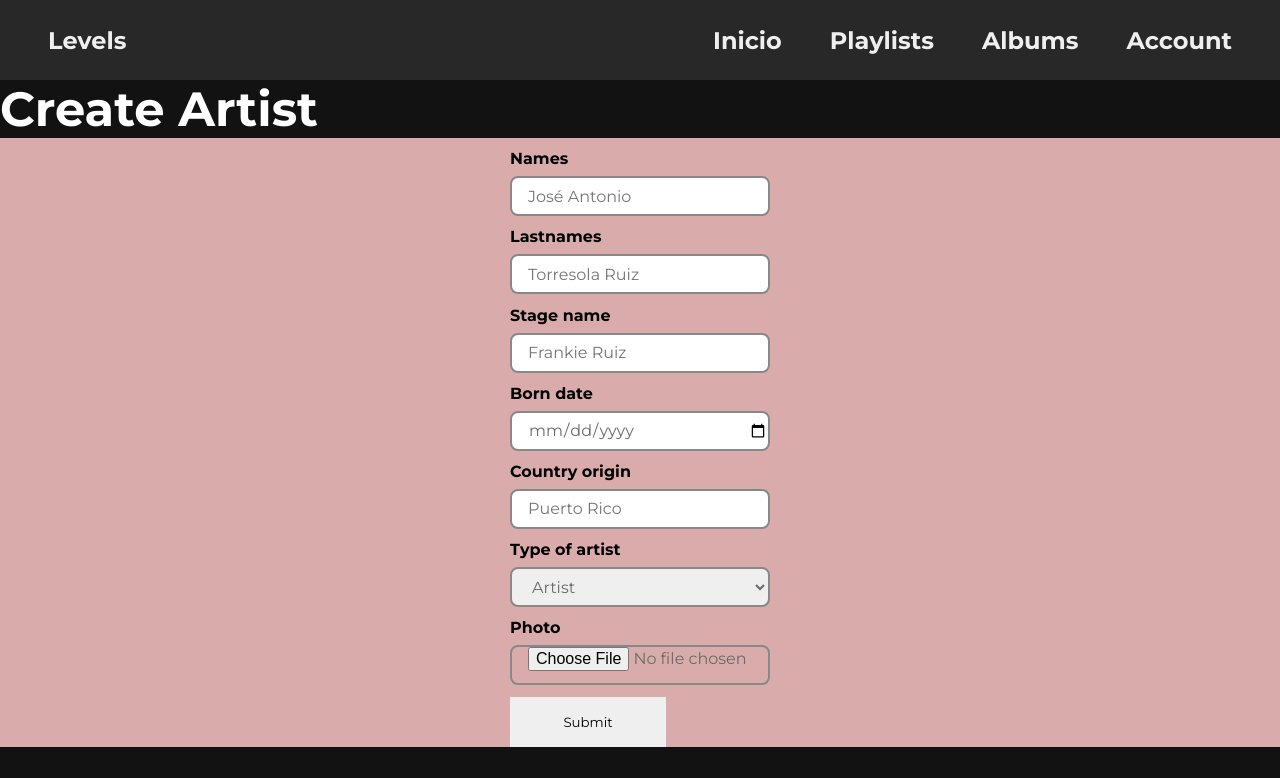
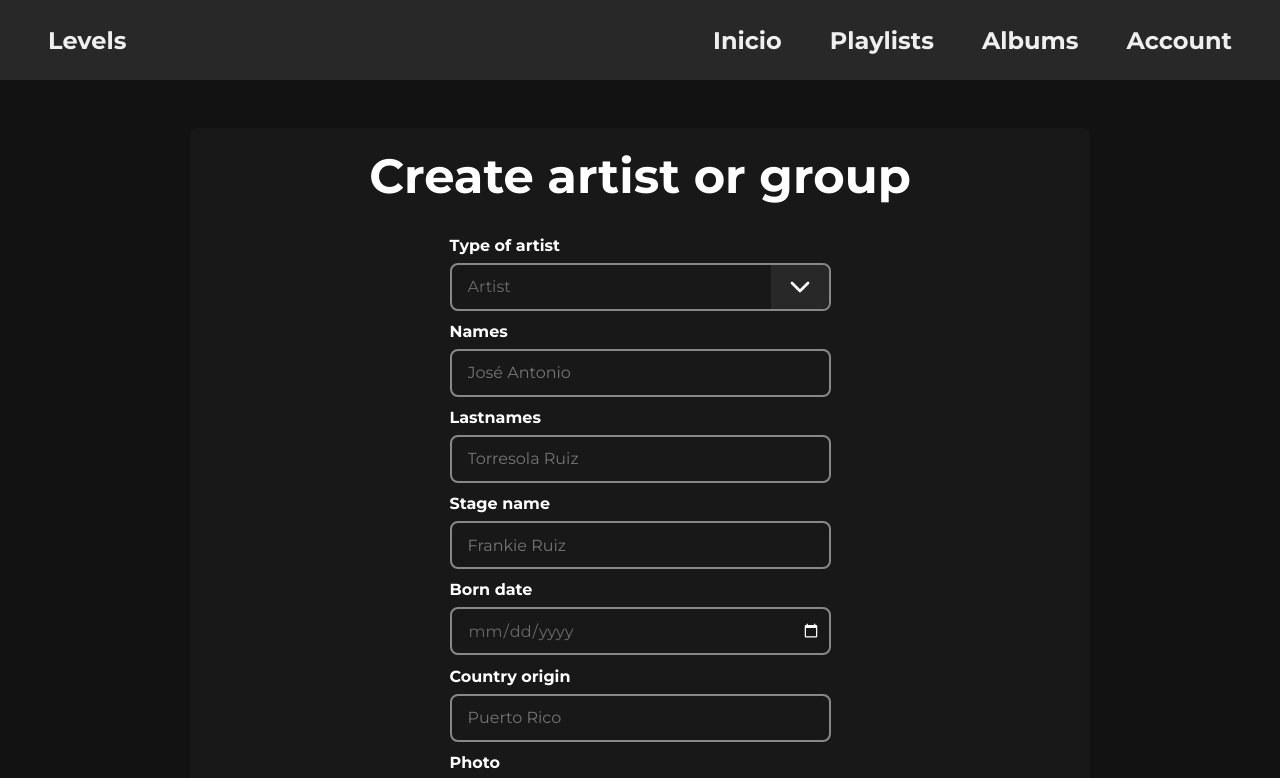
Before and after one commit to Hector-f-Romero/Levels, a React (Create React App) app in the folder client/: page /create/artist in a window 1280 px wide. Shown: the top 778 px of the page. Built offline with nearby package versions, Linux system fonts and the light colour scheme.

Commit message:
Formulario de creación de artista/grupo con estilos terminado.

```diff
--- /dev/null
+++ b/client/src/api/artist.api.js
@@ -0,0 +1,14 @@
+import axios from "axios";
+
+const instance = axios.create({ baseURL: "http://localhost:4000/api/artists" });
+
+const createArtistRequest = async (data) => {
+	try {
+		const res = await instance.post("/", data);
+		return res.data;
+	} catch (e) {
+		return e.response;
+	}
+};
+
+export { createArtistRequest };
--- a/client/src/components/FormInput.jsx
+++ b/client/src/components/FormInput.jsx
@@ -1,7 +1,28 @@
 import React from "react";
 
-const FormInput = ({ register, errors, settings }) => {
-	const { type, name, placeholder, label, validationProps } = settings;
+import { FiChevronDown } from "react-icons/fi";
+
+const FormInput = ({ register, errors, settings, watchFields, watch, resetField }) => {
+	const { type, name, placeholder, label, dynamic, validationProps } = settings;
+
+	let watchValues = watch(watchFields);
+
+	// Hidden inputs excluisive of artist or group
+	if (dynamic) {
+		let showField = dynamic ? watchValues[0] === dynamic["value"] : true;
+		if (!showField) return;
+	}
+
+	// Don't reset select input.
+	const resetFields = () => {
+		resetField("namesArtist");
+		resetField("lastNamesArtist");
+		resetField("stageName");
+		resetField("bornDate");
+		resetField("formedYear");
+		resetField("countryOrigin");
+		resetField("artistPhoto");
+	};
 
 	if (type === "select") {
 		const { options } = settings;
@@ -10,15 +31,25 @@ const FormInput = ({ register, errors, settings }) => {
 				<label htmlFor={name} className="label-input">
 					{label}
 				</label>
-				<select {...register(name)} className="form-input">
+				<select
+					{...register(name, {
+						onChange: (e) => {
+							resetFields();
+						},
+					})}
+					className="form-input select-input">
 					{options.map((option) => (
-						<option value={option.value}>{option.text}</option>
+						<option key={option.id} value={option.value}>
+							{option.text}
+						</option>
 					))}
 				</select>
+				<div className="icon-select-container">
+					<FiChevronDown />
+				</div>
 			</div>
 		);
 	}
-
 	return (
 		<div className="input-container">
 			<label htmlFor={name} className="label-input">
--- a/client/src/css/form.css
+++ b/client/src/css/form.css
@@ -5,35 +5,51 @@
 }
 
 .form-container {
+	width: 80%;
+	max-width: 900px;
+	margin: 3em auto;
+	border-radius: 6px;
 	display: flex;
 	justify-content: center;
 	align-items: center;
 	flex-direction: column;
-	background-color: rgb(218, 171, 171);
+	/* background-color: #453e6a; */
+	background-color: #181818;
+}
+
+.form-container h1 {
+	margin: 0.4em 0;
 }
 
 .input-container {
 	display: flex;
 	flex-direction: column;
 	margin: 0.7em 0;
+	position: relative;
 }
 
 .label-input {
-	color: #000;
+	color: #fff;
 	font-weight: 700;
 	font-size: 1rem;
 	margin-bottom: 0.5em;
 }
 
 .form-input {
-	width: 260px;
-	height: 40px;
+	width: 100%;
+	/* width: 260px; */
+	height: 3em;
 	padding-left: 16px;
 	font-size: 1rem;
 	border: 2px solid #888888;
 	outline: none;
 	color: #6a6a6a;
 	border-radius: 8px;
+	background-color: inherit;
+}
+
+.form-input:focus {
+	border-color: #8f44fd;
 }
 
 .input-error {
@@ -51,9 +67,54 @@ input:invalid[focused="true"] ~ span {
 	display: block;
 }
 
+.select-input {
+	appearance: none;
+}
+
+.select-input select:focus {
+	background-color: rgb(217, 36, 36);
+}
+
+.icon-select-container {
+	width: 15%;
+	height: 1.38em;
+	font-size: 2rem;
+	background-color: #282828;
+	border-radius: 0 7px 7px 0;
+	top: 39%;
+	right: 0.5%;
+	position: absolute;
+	display: flex;
+	justify-content: center;
+	align-items: center;
+	pointer-events: none;
+}
+
+::-webkit-calendar-picker-indicator {
+	margin-right: 0.5em;
+	filter: invert(1);
+}
+
 .btn-submit {
-	width: 60%;
-	height: 50px;
 	border: none;
+	background-color: #282828;
+	border-radius: 5px;
+	color: #b3b3b3;
+	font-size: 1.5rem;
+	font-weight: 700;
+	width: 8em;
+	margin: 1em 0;
+	padding: 0.5em;
 	cursor: pointer;
+	transition: 0.5s ease-in-out;
 }
+
+.btn-submit:hover {
+	color: #fff;
+}
+
+.center-container {
+	display: flex;
+	align-items: center;
+	justify-content: center;
+}
--- a/client/src/pages/admin/CreateArtist.jsx
+++ b/client/src/pages/admin/CreateArtist.jsx
@@ -1,22 +1,37 @@
 import React from "react";
 import { useForm } from "react-hook-form";
+import { createArtistRequest } from "../../api/artist.api";
 import FormInput from "../../components/FormInput";
 
 const CreateArtist = () => {
 	const {
 		register,
 		handleSubmit,
+		watch,
+		reset,
+		resetField,
 		formState: { errors },
-	} = useForm();
+	} = useForm({ defaultValues: { typeArtist: "Artist" } });
 
 	const inputs = [
 		{
 			id: 1,
+			name: "typeArtist",
+			label: "Type of artist",
+			type: "select",
+			options: [
+				{ id: 1, value: "Artist", text: "Artist" },
+				{ id: 2, value: "Group", text: "Group" },
+			],
+		},
+		{
+			id: 2,
 			name: "namesArtist",
 			label: "Names",
 			type: "text",
 			placeholder: "José Antonio",
 			validationProps: {
+				required: "Names cannot be empty.",
 				maxLength: {
 					value: 25,
 					message: "Names should be at least 2 at most 25 chars long.",
@@ -26,14 +41,19 @@ const CreateArtist = () => {
 					message: "Names should be at least 2 at most 25 chars long.",
 				},
 			},
+			dynamic: {
+				field: "typeArtist",
+				value: "Artist",
+			},
 		},
 		{
-			id: 2,
+			id: 3,
 			name: "lastNamesArtist",
 			label: "Lastnames",
 			type: "text",
 			placeholder: "Torresola Ruiz",
 			validationProps: {
+				required: "Lastnames cannot be empty.",
 				maxLength: {
 					value: 25,
 					message: "Lastnames should be at least 2 at most 25 chars long.",
@@ -43,9 +63,13 @@ const CreateArtist = () => {
 					message: "Lastnames should be at least 2 at most 25 chars long.",
 				},
 			},
+			dynamic: {
+				field: "typeArtist",
+				value: "Artist",
+			},
 		},
 		{
-			id: 3,
+			id: 4,
 			name: "stageName",
 			label: "Stage name",
 			placeholder: "Frankie Ruiz",
@@ -63,14 +87,40 @@ const CreateArtist = () => {
 			},
 		},
 		{
-			id: 4,
+			id: 5,
 			name: "bornDate",
 			label: "Born date",
 			type: "date",
 			validationProps: { required: "Born date cannot be empty." },
+			dynamic: {
+				field: "typeArtist",
+				value: "Artist",
+			},
 		},
 		{
-			id: 5,
+			id: 6,
+			name: "formedYear",
+			label: "Formed year",
+			placeholder: "2004",
+			type: "text",
+			validationProps: {
+				required: "Formed year cannot be empty.",
+				maxLength: {
+					value: 4,
+					message: "Stage name should be 4 chars long.",
+				},
+				minLength: {
+					value: 4,
+					message: "Stage name should be 4 chars long.",
+				},
+			},
+			dynamic: {
+				field: "typeArtist",
+				value: "Group",
+			},
+		},
+		{
+			id: 7,
 			name: "countryOrigin",
 			label: "Country origin",
 			placeholder: "Puerto Rico",
@@ -87,48 +137,51 @@ const CreateArtist = () => {
 				},
 			},
 		},
-		{
-			id: 6,
-			name: "typeArtist",
-			label: "Type of artist",
-			type: "select",
-			options: [
-				{ value: "Artist", text: "Artist" },
-				{ value: "Group", text: "Group" },
-			],
-		},
 
 		{
-			id: 7,
+			id: 8,
 			name: "artistPhoto",
 			label: "Photo",
 			placeholder: "Puerto Rico",
 			type: "file",
-			validationProps: {
-				required: "Artist photo cannot be empty.",
-			},
+			// validationProps: {
+			// 	required: "Artist photo cannot be empty.",
+			// },
 		},
-
-		// 	},
-		// 	{
-		//
-		// 	},
 	];
 
-	const onSubmit = (data) => {
-		console.log(data);
+	const onSubmit = async (data) => {
+		if (data.formedYear) {
+			const year = data.formedYear;
+			delete data.formedYear;
+			data.bornDate = `${year}-01-01`;
+		}
+		// TODO: delete temporairily prop 'artistPhoto'. Do the upload files.
+		delete data.artistPhoto;
+		const res = await createArtistRequest(data);
+		console.log(res);
+		reset();
 	};
 
 	return (
 		<>
-			<h1>Create Artist</h1>
 			<div className="form-container">
+				<h1>Create artist or group</h1>
 				<form onSubmit={handleSubmit(onSubmit)}>
-					{/* <input type="text" {...register("namesArtist")} /> */}
 					{inputs.map((input) => (
-						<FormInput key={input.id} register={register} settings={input} errors={errors} />
+						<FormInput
+							key={input.id}
+							register={register}
+							settings={input}
+							errors={errors}
+							watchFields={["typeArtist"]}
+							watch={watch}
+							resetField={resetField}
+						/>
 					))}
-					<input type="submit" value={"Submit"} className="btn-submit" />
+					<div className="center-container">
+						<input type="submit" value={"Submit"} className="btn-submit" />
+					</div>
 				</form>
 			</div>
 		</>
```
Also changed, not shown: 1 other file (tests, documents, lock files or other folders).
